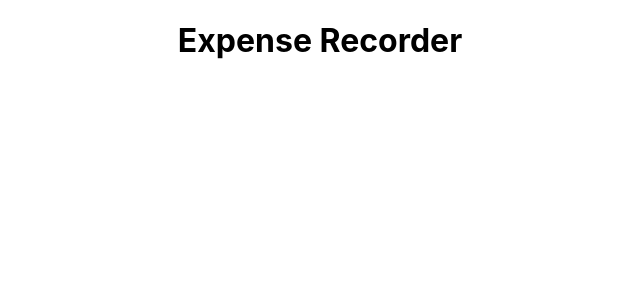
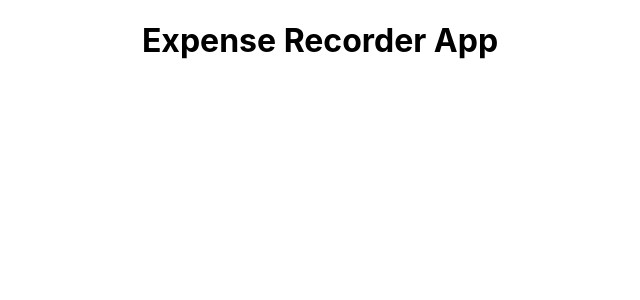
Before and after one commit to SuYin2096/expense-recorder-app, a React (Create React App) app: page / in a window 1280 px wide. Shown: the top 300 px of the page, without its empty margins (320-960 px from the left). Built offline with nearby package versions, Linux system fonts and the light colour scheme.

Commit message:
"update title"

```diff
--- a/src/App.js
+++ b/src/App.js
@@ -3,7 +3,7 @@ import "./App.css";
 function App() {
   return (
     <div className="App">
-      <h1>Expense Recorder</h1>
+      <h1>Expense Recorder App</h1>
     </div>
   );
 }
```
